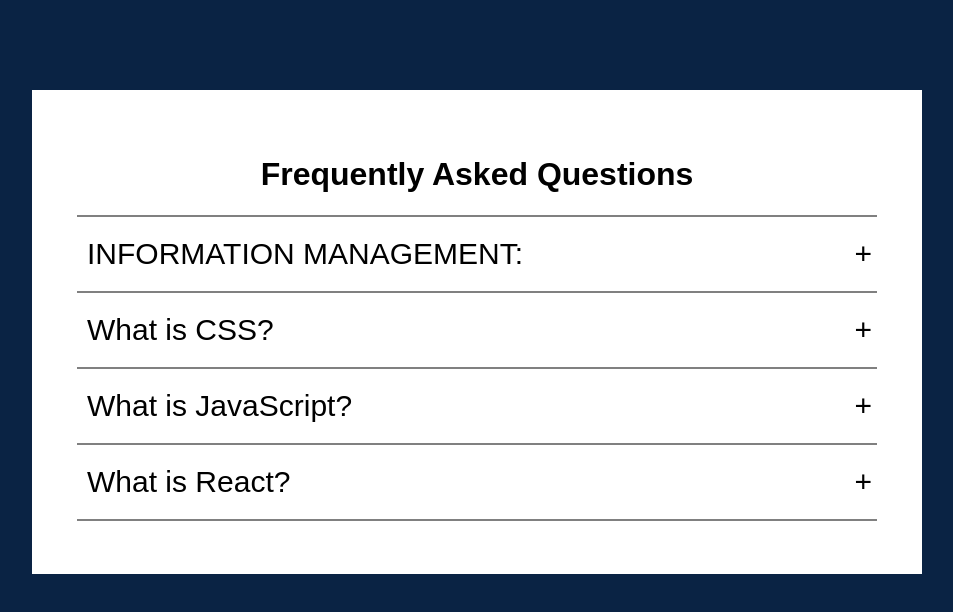
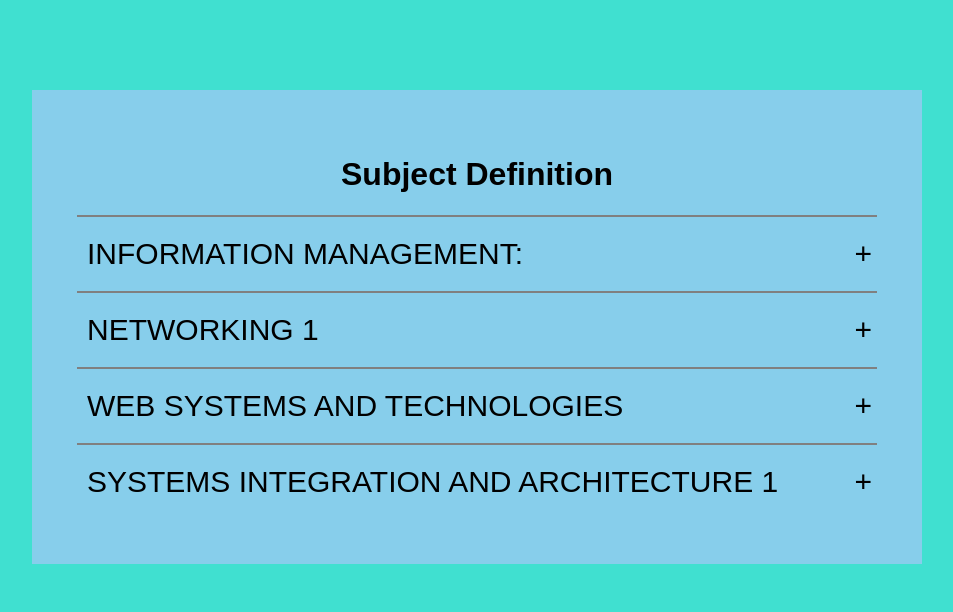
Before and after one commit to CBFrown/accor, a plain HTML site: page index.html in a window 1280 px wide. Shown: the whole page, without its empty margins (163-1116 px from the left). Drawn offline with Linux system fonts and the light colour scheme.

Commit message:
changing something

```diff
--- a/index.html
+++ b/index.html
@@ -12,7 +12,7 @@
 
     <div class="accordion-body">
         <div class="accordion">
-          <h1>Frequently Asked Questions</h1>
+          <h1>Subject Definition</h1>
           <hr>
           <div class="container">
             <div class="label">INFORMATION MANAGEMENT:</div>
@@ -21,20 +21,26 @@
           </div>
           <hr>
           <div class="container">
-            <div class="label">What is CSS?</div>
-            <div class="content">CSS stands for Cascading Style Sheets. It is the language for describing the presentation of Web pages, including colours, layout, and fonts, thus making our web pages presentable to the users. CSS is designed to make style sheets for the web. It is independent of HTML and can be used with any XML-based markup language. CSS is popularly called the design language of the web.
+            <div class="label">NETWORKING 1</div>
+            <div class="content">Computer networking refers to interconnected computing devices that can exchange
+              data and share resources with each other. These networked devices use a system of rules,
+              called communications protocols, to transmit information over physical or wireless
+              technologies.
       </div>
           </div>
           <hr>
           <div class="container">
-            <div class="label">What is JavaScript?</div>
-            <div class="content">JavaScript is a scripting or programming language that allows you to implement complex features on web pages — every time a web page does more than just sit there and display static information for you to look at — displaying timely content updates, interactive maps, animated 2D/3D graphics, scrolling video jukeboxes, etc. — you can bet that JavaScript is probably involved. It is the third of the web trio.</div>
+            <div class="label"> WEB SYSTEMS AND TECHNOLOGIES</div>
+            <div class="content">Web information system, or web-based information system, is an information system that
+            uses Internet web technologies to deliver information and services, to users or other
+            information systems applications.</div>
           </div>
           <hr>
           <div class="container">
-            <div class="label">What is React?</div>
-            <div class="content">React is a JavaScript library created for building fast and interactive user interfaces for web and mobile applications. It is an open-source, component-based, front-end library responsible only for the application’s view layer. In Model View Controller (MVC) architecture, the view layer is responsible for how the app looks and feels. React was created by Jordan Walke, a software engineer at Facebook. </div>
-          </div>
+            <div class="label">SYSTEMS INTEGRATION AND ARCHITECTURE 1 </div>
+            <div class="content">The Systems Integration Architecture provides a bridge between the heterogeneous
+              operational applications and platforms. This architecture ties together the mix of
+              platforms, operating systems, transports, and applications.
           <hr>
 
         </div>
--- a/style.css
+++ b/style.css
@@ -1,64 +1,50 @@
-/* Style the buttons that are used to open and close the accordion panel */
+
 .accordion {
-    background-color: #eee;
-    color: #444;
+    background-color: whitesmoke;
+    color:skyblue;
     cursor: pointer;
-    padding: 18px;
+    padding: 20px;
     width: 100%;
     text-align: left;
-    border: none;
+    border: black;
     outline: none;
-    transition: 0.4s;
+    transition: 0.10s;
   }
 
-  /* Add a background color to the button if it is clicked on (add the .active class with JS), and when you move the mouse over it (hover) */
   .active, .accordion:hover {
-    background-color: #ccc;
+    background-color:white;
   }
 
-  /* Style the accordion panel. Note: hidden by default */
   .panel {
     padding: 0 18px;
-    background-color: white;
+    background-color: green;
     display: none;
     overflow: hidden;
   }
 
-
-
-
-  /* Sets the background color of the body to blue. Sets font to Rubik */
-
-body {
-    background-color: #0A2344;
-    font-family: 'rubik', sans-serif;
+  body {
+    background-color: turquoise;
+    font-family: 'rubik', Arial, Helvetica, sans-serif;
   }
 
-  /* Aligns the heading text to the center. */
 
   h1 {
     text-align: center;
   }
 
-  /* Sets the width for the accordion. Sets the margin to 90px on the top and bottom and auto to the left and right */
-
   .accordion {
     width: 800px;
     margin: 90px auto;
     color: black;
-    background-color: white;
+    background-color: skyblue;
     padding: 45px 45px;
   }
-
-
-
 
   .accordion .container {
     position: relative;
     margin: 10px 10px;
   }
 
-  /* Positions the labels relative to the .container. Adds padding to the top and bottom and increases font size. Also makes its cursor a pointer */
 
   .accordion .label {
     position: relative;
@@ -79,8 +65,6 @@ body {
     transform: translateY(-50%);
   }
 
-  /* Hides the content (height: 0), decreases font size, justifies text and adds transition */
-
   .accordion .content {
     position: relative;
     background: white;
@@ -92,8 +76,6 @@ body {
     transition: 0.5s;
   }
 
-  /* Adds a horizontal line between the contents */
-
   .accordion hr {
     width: 100;
     margin-left: 0;
@@ -101,14 +83,11 @@ body {
   }
 
 
-  /* Unhides the content part when active. Sets the height */
 
 .accordion .container.active .content {
     height: 150px;
   }
 
-  /* Changes from plus sign to negative sign once active */
-
   .accordion .container.active .label::before {
     content: '-';
     font-size: 30px;
```
